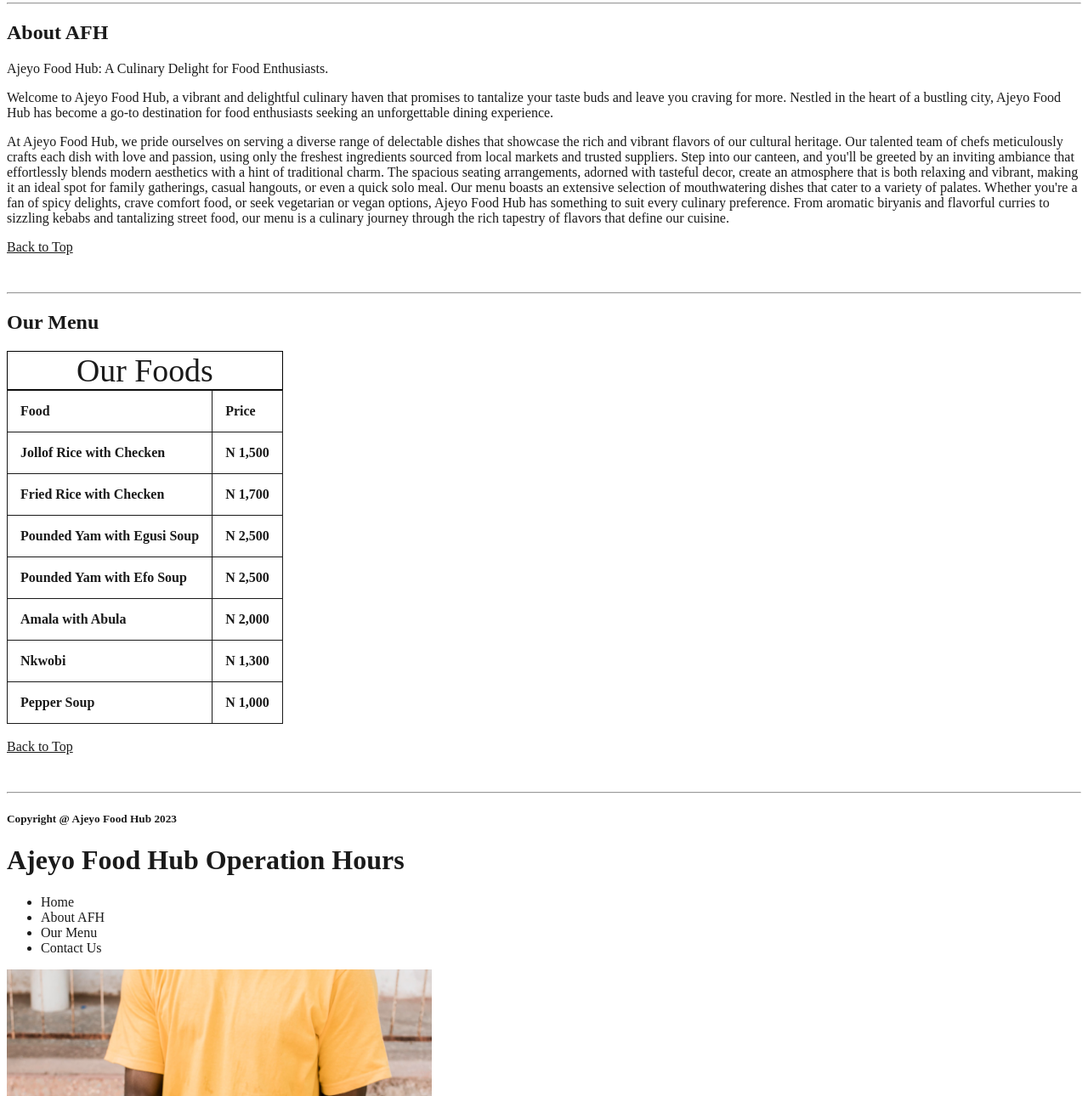
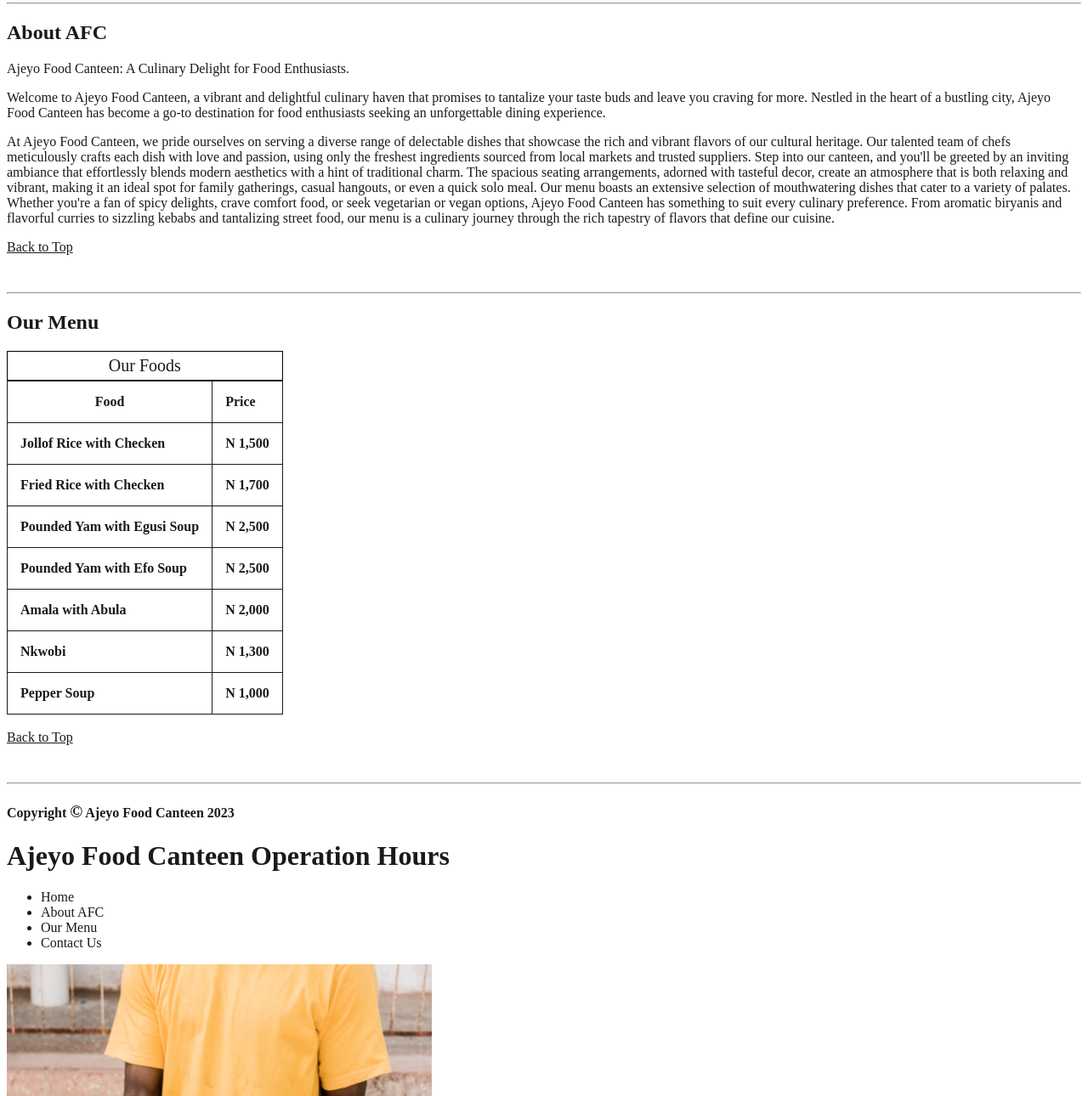
Before and after one commit to Muha-coder-dev/Ajeyo-APP, a plain HTML site: page index.html in a window 1280 px wide. Shown: the part 628-1918 px from the top of the page at 85% size. Drawn offline with Linux system fonts and the light colour scheme.

Commit message:
re-created ajeyo

```diff
--- a/index.html
+++ b/index.html
@@ -3,12 +3,11 @@
   <head>
     <meta charset="UTF-8" />
     <meta name="viewport" content="width=device-width, initial-scale=1.0" />
-    <title>Ajeyo Food Hub</title>
+    <title>Ajeyo Food Canteen</title>
 
     <link
-      href="https://fonts.googleapis.com/css2?family=Space+Grotesk:wght@300..700&display=swap"
-      rel="stylesheet"
-    />
+    href="https://fonts.googleapis.com/css2?family=Space+Mono:ital,wght@0,400;0,700;1,400;1,700&display=swap" rel="stylesheet">
+
     <link
       rel="stylesheet"
       href="https://cdnjs.cloudflare.com/ajax/libs/font-awesome/6.5.2/css/all.min.css"
@@ -19,7 +18,7 @@
     <link rel="stylesheet" href="./styles.css" />
   </head>
   <body>
-    <h1>Welcome to Ajeyo Food Hub</h1>
+    <h1>Welcome to Ajeyo Food Canteen</h1>
     <section class="menu-container">
       <ul>
         <class class="menu-list"></class>
@@ -37,24 +36,24 @@
         class="hero-image"
       />
 
-      <h3>Ajeyo Food Hub</h3>
+      <h3>Ajeyo Food Canteen</h3>
     </section>
     <!-- HERO-IMAGE -->
     <hr />
     <!-- About -->
-    <h2>About AFH</h2>
-    <p>Ajeyo Food Hub: A Culinary Delight for Food Enthusiasts.</p>
+    <h2>About AFC</h2>
+    <p>Ajeyo Food Canteen: A Culinary Delight for Food Enthusiasts.</p>
 
     <p>
-      Welcome to Ajeyo Food Hub, a vibrant and delightful culinary haven that
+      Welcome to Ajeyo Food Canteen, a vibrant and delightful culinary haven that
       promises to tantalize your taste buds and leave you craving for more.
-      Nestled in the heart of a bustling city, Ajeyo Food Hub has become a go-to
+      Nestled in the heart of a bustling city, Ajeyo Food Canteen has become a go-to
       destination for food enthusiasts seeking an unforgettable dining
       experience.
     </p>
 
     <p>
-      At Ajeyo Food Hub, we pride ourselves on serving a diverse range of
+      At Ajeyo Food Canteen, we pride ourselves on serving a diverse range of
       delectable dishes that showcase the rich and vibrant flavors of our
       cultural heritage. Our talented team of chefs meticulously crafts each
       dish with love and passion, using only the freshest ingredients sourced
@@ -66,7 +65,7 @@
       casual hangouts, or even a quick solo meal. Our menu boasts an extensive
       selection of mouthwatering dishes that cater to a variety of palates.
       Whether you're a fan of spicy delights, crave comfort food, or seek
-      vegetarian or vegan options, Ajeyo Food Hub has something to suit every
+      vegetarian or vegan options, Ajeyo Food Canteen has something to suit every
       culinary preference. From aromatic biryanis and flavorful curries to
       sizzling kebabs and tantalizing street food, our menu is a culinary
       journey through the rich tapestry of flavors that define our cuisine.
@@ -81,11 +80,11 @@
     <!-- Page 2 -->
     <h2>Our Menu</h2>
     <table>
-    <caption>
+    <caption class="our-foods">
       Our Foods
     </caption>
       <tr>
-        <th>Food</th>
+        <th class="Food">Food</th>
         <th>Price</th>
       </tr>
       <tr>
@@ -126,16 +125,16 @@
      <br>
      <br>
      <hr>
-    <h5>Copyright @ Ajeyo Food Hub 2023</h5>
+    <h4>Copyright <span class="for-copy">&copy;</span> Ajeyo Food Canteen 2023</h4>
 
 <!-- Page 3 -->
-    <h1>Ajeyo Food Hub Operation Hours</h1>
+    <h1>Ajeyo Food Canteen Operation Hours</h1>
 
     <section class="menu-container">
       <ul>
         <class class="menu-list"></class>
         <li class="list-item">Home</li>
-        <li class="list-item">About AFH</li>
+        <li class="list-item">About AFC</li>
         <li class="list-item">Our Menu</li>
         <li class="list-item">Contact Us</li>
       </ul>
@@ -167,7 +166,7 @@
      <br>
      <br>
     <hr />
-  <h5>Copyright @ Ajeyo Food Hub 2023</h5>
+     <h4>Copyright <span class="for-copy">&copy;</span> Ajeyo Food Canteen 2023</h4>
 
   <!-- Page 4 -->
     <h1>Contact Us</h1>
@@ -176,7 +175,7 @@
       <ul>
         <class class="menu-list"></class>
         <li class="list-item">Home</li>
-        <li class="list-item">About AFH</li>
+        <li class="list-item">About AFC</li>
         <li class="list-item">Our Menu</li>
         <li class="list-item">Contact Us</li>
       </ul>
@@ -193,19 +192,19 @@
      <hr>
     <!-- Contact Form -->
      <p>
-      <h3>Our Contact Form</h3>
+      <h3>Our Contact Form</h3><P></P>
      </p>
      <fieldset>
       <legend>Send us A Message</legend>
-      <label for="Name">Name:</label>
-      <input type="text" name="">
+     <label for="name">Name:</label>
+      <input type="text" name="" placeholder="Enter your name here">
       <br>
       <br>
       <label for="Email">Email:&nbsp;</label>
-      <input type="email" name="" >
+      <input type="email" name="" placeholder="Enter your email here">
       <br>
       <p>Your Message:</p>
-      <textarea name="" id=""></textarea>
+      <textarea placeholder="Enter your message here"></textarea>
       <br>
     </fieldset>
     <!-- Contact Form -->
@@ -229,7 +228,7 @@
     <br>
     <br>
      <hr>
-     <h5>Copyright @ Ajeyo Food Hub 2023</h5>
+        <h4>Copyright <span class="for-copy">&copy;</span> Ajeyo Food Canteen 2023</h4>
 
      <br>
      <br>
--- a/styles.css
+++ b/styles.css
@@ -7,7 +7,7 @@
 body {
   background-color: #fff;
   color: #1a1a1a;
-  font-family: Space + Grotesk;
+  font-family: "Space Mono", monospace "Times New Roman", Times, serif;
 }
 img {
   max-width: 100%;
@@ -18,16 +18,12 @@ a {
   text-decoration: none;
   color: inherit;
 }
-.title {
-  .menu-container {
-  }
-  .menu-list {
-  }
-}
+
 .hero-image {
   width: 500px;
   height: 400px;
 }
+
 .h3 {
   margin-top: 20px;
 }
@@ -42,7 +38,9 @@ td {
   padding: 15px;
   text-align: left;
 }
-
+.Food {
+  text-align: center;
+}
 
 textarea {
   width: 500px;
@@ -56,11 +54,11 @@ textarea {
   resize: none;
 }
 
-input{
+input {
   width: 220px;
   height: 20px;
 }
-button{
+button {
   padding: 10px;
   background-color: #f8f8f8;
   border-radius: 5px;
@@ -68,10 +66,24 @@ width: 120px;
   cursor: pointer;
   background-color: lightgray;
 }
-caption{
+caption {
   caption-side: top;
   font-size: 1cm;
   font-weight: 400;
   margin-bottom: none;
-  border: 1px solid black
+  border: 1px solid black;
 }
+
+.for-copy {
+  font-size: 20px;
+}
+
+.our-foods {
+  text-align: center;
+  font-size: 20px;
+  padding: 5px;
+}
+table {
+  border: 2rem;
+  width: full;
+}
```
Lines whose indentation alone changed are shown as unchanged.
